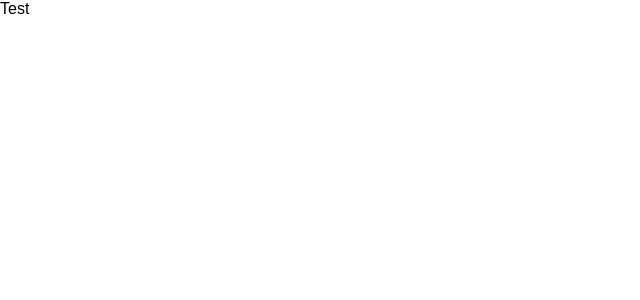
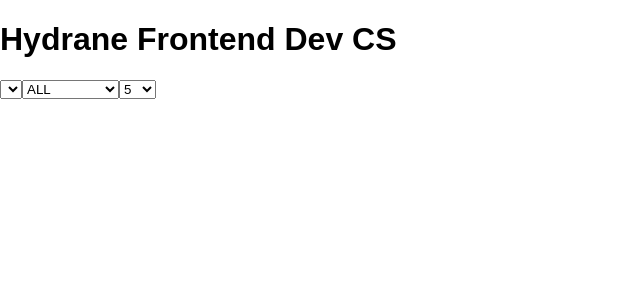
Before and after one commit to ykmsd/bidmotion-case-study, a React (Create React App) app: page / in a window 1280 px wide. Shown: the top 300 px of the page, without its empty margins (0-640 px from the left). Built offline with nearby package versions, Linux system fonts and the light colour scheme.

Commit message:
setted up hearder and filters

```diff
--- a/src/App.js
+++ b/src/App.js
@@ -1,8 +1,11 @@
 import React from 'react';
+import Header from './components/Header/Header';
+import Filters from './components/Filters/Filters';
 
 const App = () => (
   <div>
-    Test
+    <Header />
+    <Filters />
   </div>
 );
 
--- /dev/null
+++ b/src/components/Filters/Filters.js
@@ -0,0 +1,48 @@
+import React, { Component } from 'react';
+
+const metricValues = ['ALL', 'areaInSqKm', 'population'];
+const chartMaxValues = [5, 10, 15, 20];
+
+class Filters extends Component {
+  constructor() {
+    super();
+
+    this.state = {
+      metricValue: 'ALL',
+      chartMaxValue: 5,
+    };
+  }
+  handleMetricChange = (e) => {
+    this.setState({
+      metricValue: e.target.value,
+    });
+  };
+  handleChartMaxChange = (e) => {
+    this.setState({
+      chartMaxValue: e.target.value,
+    });
+  }
+  render() {
+    return (
+      <div>
+        <select name="continent-names"></select>
+        <select name="metric" onChange={this.handleMetricChange} value={this.state.metricValue}>
+          {metricValues.map(value => (
+            <option value={value} key={`metric-${value}`}>
+              {value}
+            </option>
+          ))}
+        </select>
+        <select name="chart-max" onChange={this.handleChartMaxChange} value={this.state.chartMaxValue}>
+          {chartMaxValues.map(value => (
+            <option value={value} key={`metric-${value}`}>
+            {value}
+          </option>
+          ))}
+        </select>
+      </div>
+    );
+  }
+};
+
+export default Filters;
--- a/src/components/Header/Header.js
+++ b/src/components/Header/Header.js
@@ -3,7 +3,7 @@ import React from 'react';
 const Header = () => {
   return (
     <div>
-      <h1>Header</h1>
+      <h1>Hydrane Frontend Dev CS</h1>
     </div>
   );
 };
```
Also changed, not shown: src/components/Filters/test.js (added, +61 -0 lines), src/components/Header/test.js (+10 -2 lines), .eslintrc.js.
